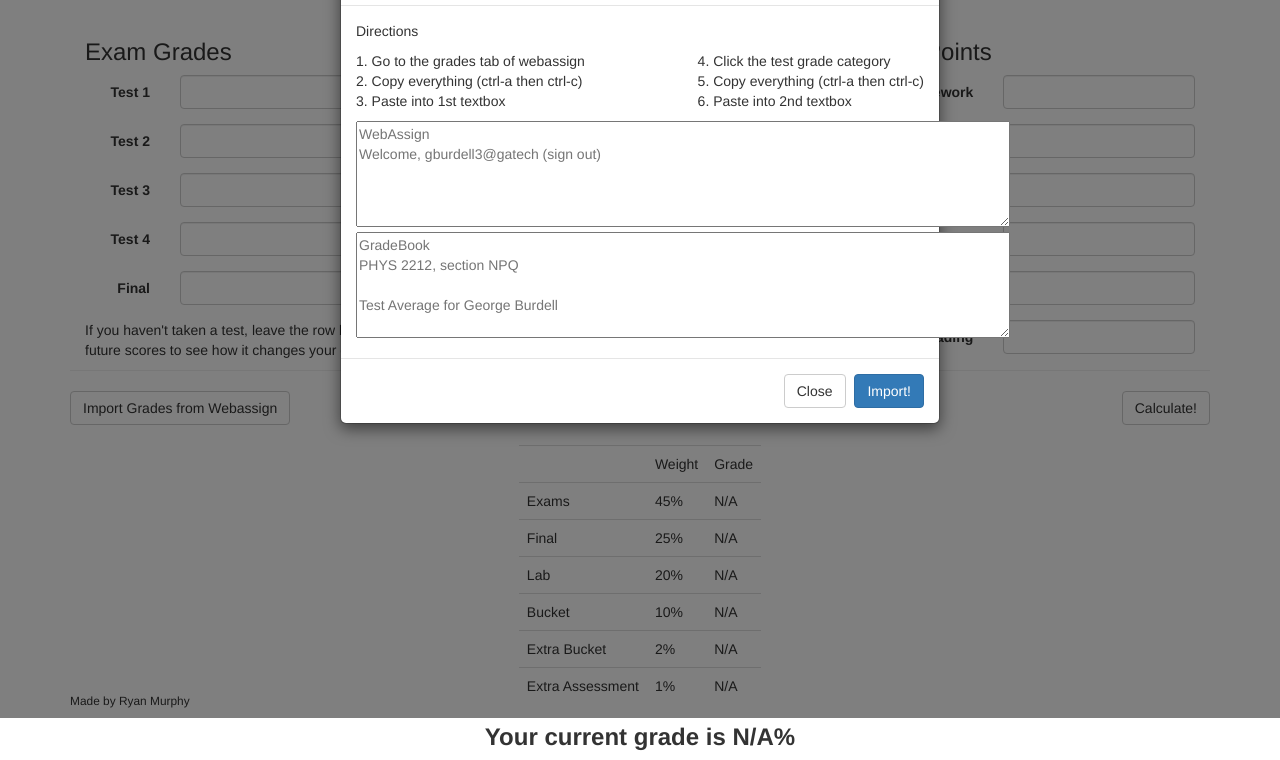
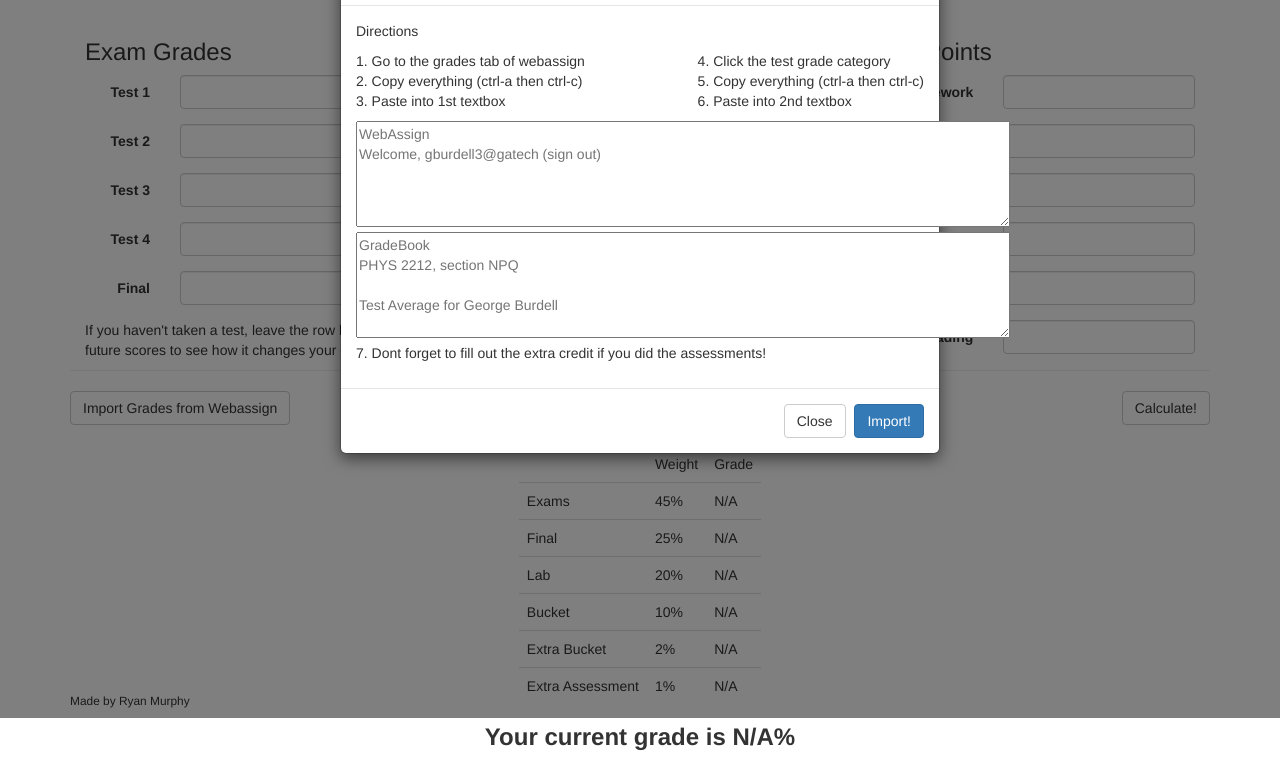
Before and after one commit to Yhprum/Physics-grades, a plain HTML site: page index.html in a window 1280 px wide. Both pictures are taken after a click on the button "Import Grades from Webassign". Shown: the part 82-842 px from the top of the page. Drawn offline with nearby package versions, Linux system fonts and the light colour scheme.

Commit message:
extra credit reminder

```diff
--- a/index.html
+++ b/index.html
@@ -202,6 +202,7 @@
             </p>
             <textarea id="general" rows="5" cols="78" placeholder="WebAssign&#13;&#10;Welcome, gburdell3@gatech (sign out)"></textarea>
             <textarea id="tests" rows="5" cols="78" placeholder="GradeBook&#13;&#10;PHYS 2212, section NPQ&#13;&#10;&#13;&#10;Test Average for George Burdell"></textarea>
+            <p>7. Dont forget to fill out the extra credit if you did the assessments!</p>
           </div>
           <div class="modal-footer">
             <button type="button" class="btn btn-default" data-dismiss="modal">Close</button>
```
